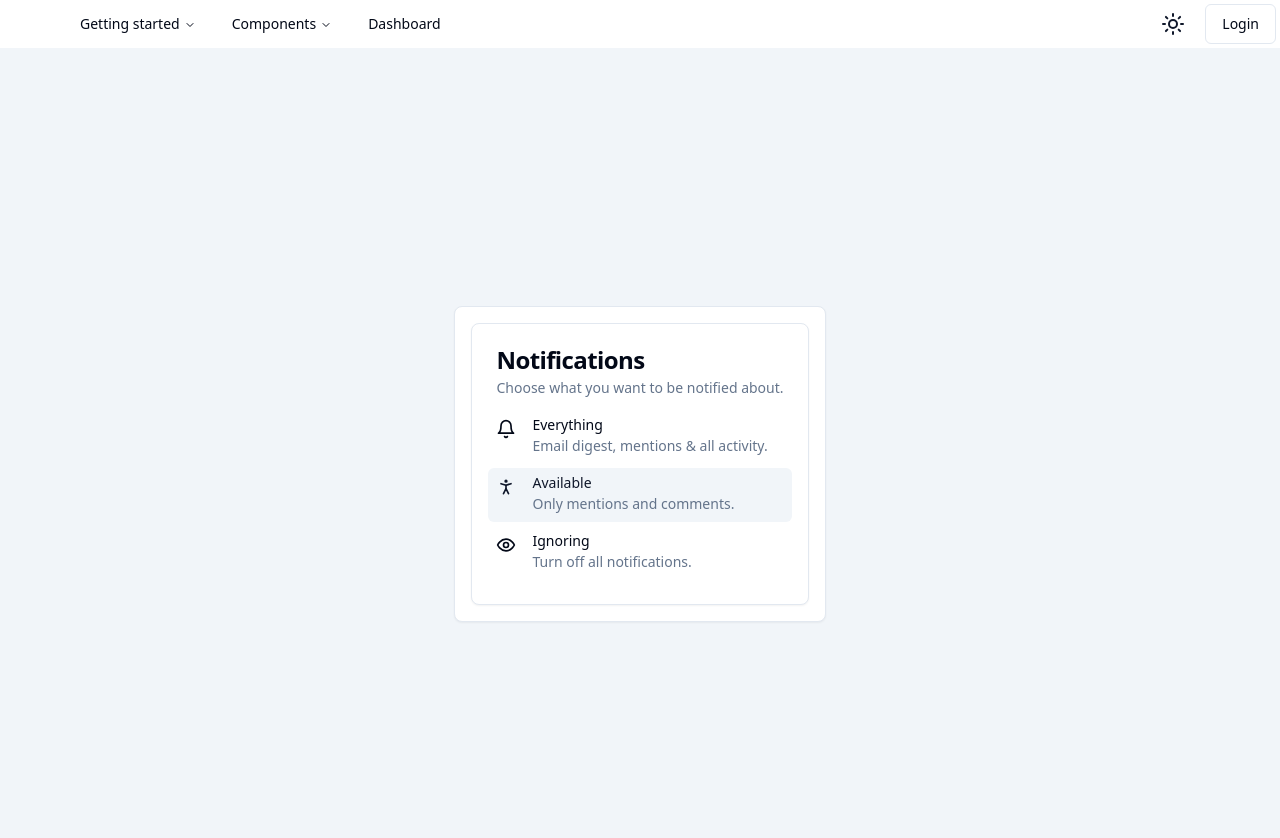
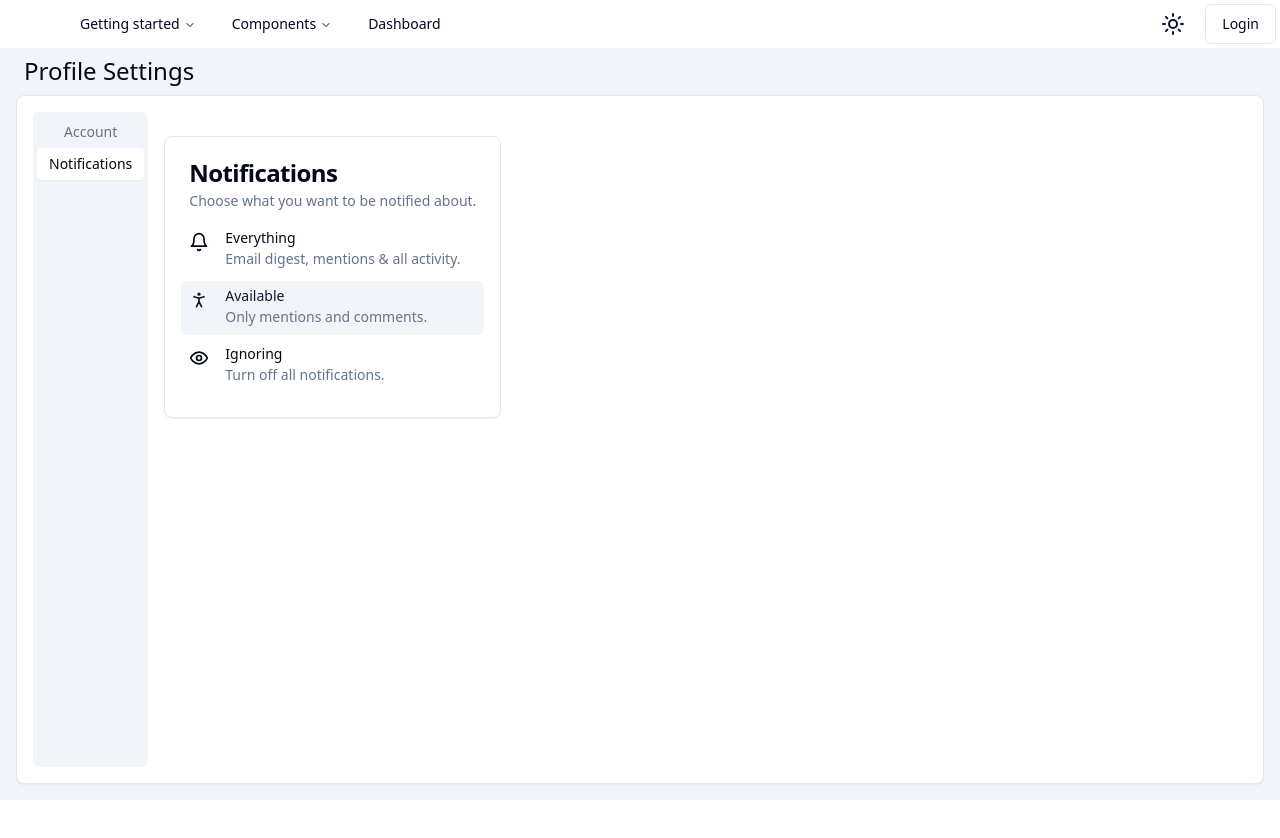
Before and after one commit to catx13/weather-app, a React (Vite) app: page /profile in a window 1280 px wide. Shown: the top 838 px of the page. After the commit the page ends 800 px from the top, so only its background shows below. Built offline with nearby package versions, Linux system fonts and the light colour scheme.

Commit message:
fixing content height for profile page

```diff
--- a/src/layouts/HomeLayout.tsx
+++ b/src/layouts/HomeLayout.tsx
@@ -1,13 +1,13 @@
 import { NavigationMenuDemo } from "@/appcomponents/NavigationBar";
-import React from "react";
 import { Outlet } from "react-router-dom";
 
 export default function HomeLayout() {
   return (
     <>
-      <div className='bg-background text-foreground '>
+      <div className='bg-background text-foreground  flex flex-col h-screen'>
         <NavigationMenuDemo />
-       <div className="pt-16 bg-secondary"> <Outlet /></div>
+        <div className="h-8"></div>
+       <div className=" bg-secondary h-full flex-grow"> <Outlet /></div>
       </div>
     </>
   );
--- a/src/main.tsx
+++ b/src/main.tsx
@@ -1,6 +1,5 @@
 import React from 'react'
 import ReactDOM from 'react-dom/client'
-import Home from './pages/Home.tsx'
 import '../app/globals.css'
 import App from './App.tsx'
 
--- a/src/pages/Profile.tsx
+++ b/src/pages/Profile.tsx
@@ -1,12 +1,38 @@
 import { DemoNotifications } from "@/appcomponents/Notifications";
 import { Card } from "@/components/ui/card";
-import React from "react";
+import { Tabs, TabsContent, TabsList, TabsTrigger } from "@/components/ui/tabs";
 
 export default function Profile() {
   return (
-    <div className='flex justify-center align-middle h-svh items-center'>
-      <Card className='p-4'>
-        <DemoNotifications />
+    <div
+      className='flex flex-col justify-center align-middle h-full  items-center p-4'>
+      <h2 className=' text-4xl font-extralight  md:text-2xl p-2 text-left w-full '>
+        Profile Settings
+      </h2>
+      <Card className='p-4 h-full w-full'>
+        <Tabs
+          defaultValue='notification'
+          orientation={"vertical"}
+          className='flex '
+          style={{
+            height: "100%",
+          }}
+        >
+          <TabsList className='flex flex-col h-full justify-start '>
+            <TabsTrigger value='Account' className='w-full'>
+              Account
+            </TabsTrigger>
+            <TabsTrigger value='notification' className='w-full'>
+              Notifications
+            </TabsTrigger>
+          </TabsList>
+          <TabsContent value='Account' className='p-4'>
+            Change your Account here.
+          </TabsContent>
+          <TabsContent value='notification' className='p-4 '>
+            <DemoNotifications />
+          </TabsContent>
+        </Tabs>
       </Card>
     </div>
   );
```
